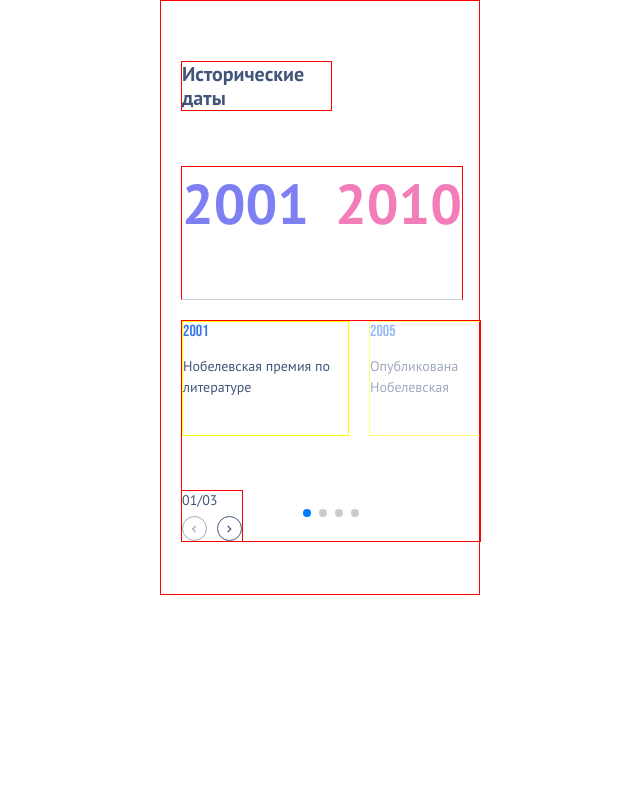
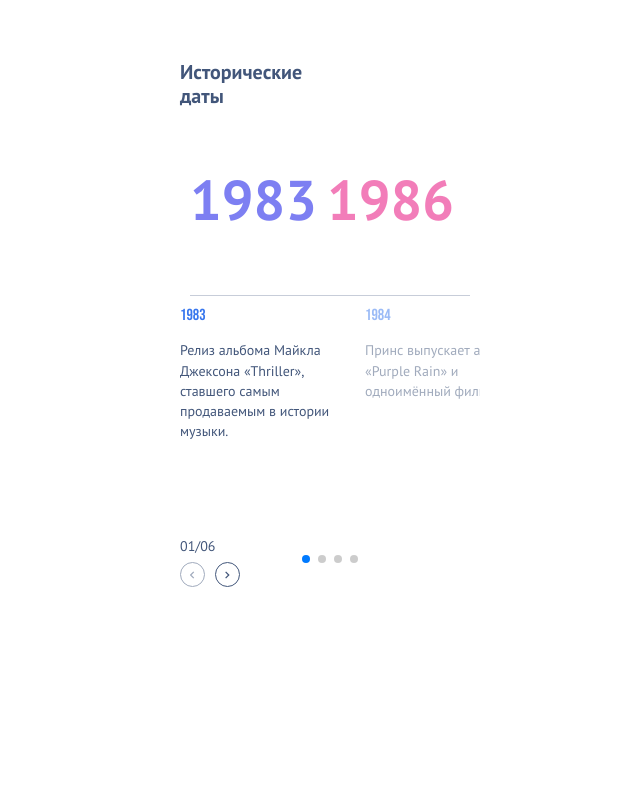
Before and after one commit to DieReiterin/dates-slider, a React app: page / in a window 1280 px wide. Shown: the top 800 px of the page, without its empty margins (320-960 px from the left). Built offline with nearby package versions, Linux system fonts and the light colour scheme; the HTML template or start-up script is replaced by a standard one.

Commit message:
Deploy preps

```diff
--- a/src/components/Block/Block.tsx
+++ b/src/components/Block/Block.tsx
@@ -9,8 +9,10 @@ const BlockContainer = styled.div`
     height: 1080px;
     margin: 0 auto 20px;
     background-color: #fff;
+
     @media (max-width: 1500px) {
         width: 320px;
+        height: 568px;
     }
 `;
 
--- a/src/components/Block/MainLayer/CirclePoints.tsx
+++ b/src/components/Block/MainLayer/CirclePoints.tsx
@@ -1,10 +1,19 @@
 import React, { useState, useRef, useEffect } from 'react';
 import styled from 'styled-components';
 import { gsap } from 'gsap';
+import TopicName from './TopicName';
+
+const Wrapper = styled.div`
+    position: absolute;
+    top: 215px;
+    left: calc(50% - 265px);
+    width: 530px;
+    height: 530px;
+`;
 
 const RotatingCircle = styled.div`
     position: absolute;
-    top: 215px;
+    top: 0;
     left: calc(50% - 265px);
     width: 530px;
     height: 530px;
@@ -48,7 +57,7 @@ const Dot = styled.div<{ top: string; left: string; accented: boolean }>`
 
 const calculateDotPositions = (count: number) => {
     const positions = [];
-    const offsetAngle = Math.PI / 4;
+    const offsetAngle = Math.PI / 6;
 
     for (let i = 0; i < count; i++) {
         const angle = (2 * Math.PI * i) / count - Math.PI / 2 + offsetAngle;
@@ -64,12 +73,14 @@ interface CirclePointsProps {
     total: number;
     current: number;
     setPeriod: (number: number) => void;
+    topicName: string;
 }
 
 const CirclePoints: React.FC<CirclePointsProps> = ({
     total,
     current,
     setPeriod,
+    topicName,
 }) => {
     const [points, setPoints] = useState(calculateDotPositions(total));
     const [activeIndex, setActiveIndex] = useState<number>(1);
@@ -138,6 +149,8 @@ const CirclePoints: React.FC<CirclePointsProps> = ({
     }, [current]);
 
     return (
+        <Wrapper>
+            <TopicName text={topicName} />
             <RotatingCircle ref={circleRef}>
                 {points.map((point, index) => (
                     <Dot
@@ -147,7 +160,9 @@ const CirclePoints: React.FC<CirclePointsProps> = ({
                         }}
                         top={point.top}
                         left={point.left}
-                    accented={index === activeIndex || index === hoveredIndex}
+                        accented={
+                            index === activeIndex || index === hoveredIndex
+                        }
                         onMouseEnter={() => setHoveredIndex(index)}
                         onMouseLeave={() => setHoveredIndex(null)}
                         onClick={() => handleDotClick(index)}
@@ -155,11 +170,10 @@ const CirclePoints: React.FC<CirclePointsProps> = ({
                         {index === activeIndex || index === hoveredIndex
                             ? point.number
                             : ''}
-                    {/* : '•'} */}
-                    {/* {point.number} */}
                     </Dot>
                 ))}
             </RotatingCircle>
+        </Wrapper>
     );
 };
 
--- a/src/components/Block/MainLayer/Counter.tsx
+++ b/src/components/Block/MainLayer/Counter.tsx
@@ -20,11 +20,11 @@ const CounterContainer = styled.div`
     @media (max-width: 1500px) {
         order: 2;
         transform: translateY(-100%);
+        z-index: 10;
         width: 60px;
         height: 50px;
         margin: 0;
         padding: 0;
-        border: 1px solid red;
     }
 `;
 
--- a/src/components/Block/MainLayer/DatesDisplay.tsx
+++ b/src/components/Block/MainLayer/DatesDisplay.tsx
@@ -19,16 +19,18 @@ const StyledDatesDisplay = styled.div`
     }
     @media (max-width: 1500px) {
         width: 280px;
-        justify-content: space-between;
-        margin: 0 0 20px;
+        margin: 0 auto 10px;
         padding: 0 0 60px;
-        border: 1px solid red;
         border-bottom: 1px solid #c7cdd9;
 
         h2 {
             margin: 0;
             font-size: 56px;
             line-height: 72px;
+        }
+        h2.red {
+            margin: 0 0 0 10px;
+            color: rgba(239, 93, 168, 0.8);
         }
     }
 `;
@@ -43,9 +45,9 @@ const DatesDisplay: React.FC<IDatesDisplayProps> = ({ startYear, endYear }) => {
     const [displayedEndYear, setDisplayedEndYear] = useState(endYear);
 
     useEffect(() => {
-        const duration = 900; // Общая длительность анимации в миллисекундах
-        const intervalTime = 50; // Интервал между шагами (меньше = более плавно)
-        const steps = Math.floor(duration / intervalTime); // Количество шагов
+        const duration = 900;
+        const intervalTime = 50;
+        const steps = Math.floor(duration / intervalTime);
 
         const startYearStep = (startYear - displayedStartYear) / steps;
         const endYearStep = (endYear - displayedEndYear) / steps;
--- a/src/components/Block/MainLayer/EventSlider.tsx
+++ b/src/components/Block/MainLayer/EventSlider.tsx
@@ -27,10 +27,8 @@ const SliderContainer = styled.div<{ isFading: boolean }>`
     }
 
     @media (max-width: 1500px) {
-        border: 1px solid red;
-
         .swiper {
-            padding-bottom: 105px;
+            padding: 0 113px 105px 0;
         }
 
         .swiper-slide {
@@ -56,7 +54,6 @@ const NavBtnWrapper = styled.div`
     align-items: center;
     justify-content: center;
     width: 75px;
-    height: 100%;
 
     @media (max-width: 1500px) {
         display: none;
@@ -89,7 +86,7 @@ const SlideContent = styled.div`
     align-items: flex-start;
     box-sizing: border-box;
     width: auto;
-    height: 135px;
+    min-height: 135px;
 
     span {
         margin: 0 0 15px;
@@ -107,8 +104,7 @@ const SlideContent = styled.div`
     }
 
     @media (max-width: 1500px) {
-        height: 115px;
-        border: 1px solid yellow;
+        min-height: 115px;
 
         span {
             font-size: 16px;
@@ -185,6 +181,7 @@ const EventSlider: React.FC<IEventSliderProps> = ({ events }) => {
     useEffect(() => {
         resizeSlides();
         scrollToStart();
+        swiperRef.current?.update();
     }, [currentEvents]);
 
     return (
@@ -211,11 +208,10 @@ const EventSlider: React.FC<IEventSliderProps> = ({ events }) => {
             </NavBtnWrapper>
             <Swiper
                 slidesPerView="auto"
-                modules={[Pagination]}
                 onSwiper={(swiper) => (swiperRef.current = swiper)}
                 onSlideChange={updateBtnsVisibility}
+                modules={[Pagination]}
                 pagination={{ clickable: true }}
-                slidesPerGroup={1}
             >
                 {currentEvents.map((event, index) => (
                     <SwiperSlide key={index} style={{ width: 'auto' }}>
--- a/src/components/Block/MainLayer/MainLayer.tsx
+++ b/src/components/Block/MainLayer/MainLayer.tsx
@@ -20,7 +20,6 @@ const Layer = styled.div`
 
     @media (max-width: 1500px) {
         padding: 60px 0 0 20px;
-        border: 1px solid red;
     }
 `;
 
@@ -46,6 +45,7 @@ const MainLayer: React.FC = () => {
                 current={activePeriodIndex + 1}
                 total={timePeriods.length}
                 setPeriod={handleYearChange}
+                topicName={activePeriod.topic}
             />
             <Counter
                 current={activePeriodIndex + 1}
--- a/src/components/Block/MainLayer/Title.tsx
+++ b/src/components/Block/MainLayer/Title.tsx
@@ -18,10 +18,9 @@ const Text = styled.p`
         padding: 0;
         margin: 0 0 55px;
         font-size: 20px;
-        border: 1px solid red;
+        border: none;
     }
 `;
-// border: 1px solid black;
 
 interface ITitleProps {
     children: ReactNode;
--- /dev/null
+++ b/src/components/Block/MainLayer/TopicName.tsx
@@ -0,0 +1,37 @@
+import React, { useState, useRef, useEffect } from 'react';
+import styled from 'styled-components';
+import { gsap } from 'gsap';
+
+const Topic = styled.div`
+    position: absolute;
+    top: 20px;
+    left: calc(100% - 90px);
+    font-size: 20px;
+    font-weight: bold;
+
+    @media (max-width: 1500px) {
+        display: none;
+    }
+`;
+
+const TopicName: React.FC<{ text: string }> = ({ text }) => {
+    const [currentTopic, setCurrentTopic] = useState(text);
+    const topicRef = useRef<HTMLDivElement>(null);
+
+    useEffect(() => {
+        if (topicRef.current) {
+            gsap.to(topicRef.current, {
+                opacity: 0,
+                duration: 0.7,
+                onComplete: () => {
+                    setCurrentTopic(text);
+                    gsap.to(topicRef.current, { opacity: 1, duration: 0.5 });
+                },
+            });
+        }
+    }, [text]);
+
+    return <Topic ref={topicRef}>{currentTopic}</Topic>;
+};
+
+export default TopicName;
--- a/src/constants/timePeriods.ts
+++ b/src/constants/timePeriods.ts
@@ -2,25 +2,116 @@ import { ITimePeriod } from '@/types/types';
 
 export const timePeriods: ITimePeriod[] = [
     {
-        startYear: 2001,
-        endYear: 2010,
+        startYear: 1983,
+        endYear: 1986,
+        topic: 'Музыка',
+        events: [
+            {
+                year: 1983,
+                text: 'Релиз альбома Майкла Джексона «Thriller», ставшего самым продаваемым в истории музыки.',
+            },
+            {
+                year: 1984,
+                text: 'Принс выпускает альбом «Purple Rain» и одноимённый фильм.',
+            },
+            {
+                year: 1985,
+                text: 'Международный благотворительный концерт «Live Aid», организованный Бобом Гелдофом, собрал миллионы долларов для помощи Африке.',
+            },
+            {
+                year: 1986,
+                text: 'Группа Metallica выпускает культовый альбом «Master of Puppets», ставший значимым для жанра трэш-метал.',
+            },
+        ],
+    },
+    {
+        startYear: 1987,
+        endYear: 1991,
+        topic: 'Кино',
+        events: [
+            {
+                year: 1987,
+                text: '«Хищник»/Predator, США (реж. Джон Мактирнан)',
+            },
+            {
+                year: 1988,
+                text: '«Кто подставил кролика Роджера»/Who framed Roger Rabbit, США (реж. Роберт Земекис)',
+            },
+            {
+                year: 1989,
+                text: '«Назад в будущее 2»/Back To  The Future 2, США (реж. Роберт Земекис)',
+            },
+            {
+                year: 1990,
+                text: '«Крепкий орешек 2»/Die Hard 2, США (реж. Ренни Харлин)',
+            },
+            {
+                year: 1991,
+                text: '«Семейка Аддамс»/The Addams Family, США (реж. Барри Зонненфельд)',
+            },
+        ],
+    },
+    {
+        startYear: 1992,
+        endYear: 1997,
         topic: 'Литература',
         events: [
-            { year: 2001, text: 'Нобелевская премия по литературе' },
-            { year: 2005, text: 'Опубликована Нобелевская' },
-            { year: 2006, text: 'Опубликована Нобелевская 2' },
-            { year: 2010, text: 'Опубликована последняя книга' },
+            {
+                year: 1992,
+                text: 'Нобелевская премия по литературе — Дерек Уолкотт, «За блестящий образец карибского эпоса в 64 разделах».',
+            },
+            { year: 1994, text: '«Бессонница» — роман Стивена Кинга.' },
+            {
+                year: 1995,
+                text: 'Нобелевская премия по литературе — Шеймас Хини',
+            },
+            {
+                year: 1997,
+                text: '«Гарри Поттер и философский камень» — роман Джоан Роулинг.',
+            },
+        ],
+    },
+    {
+        startYear: 1999,
+        endYear: 2004,
+        topic: 'Театр',
+        events: [
+            {
+                year: 1999,
+                text: 'Премьера балета «Золушка» в постановке Жан-Кристофа Майо, сценография Эрнеста Пиньона',
+            },
+            { year: 2000, text: 'Возобновлено издание журнала «Театр»' },
+            {
+                year: 2002,
+                text: 'Премьера трилогии Тома Стоппарда «Берег Утопии», Королевский Национальный театр, Лондон',
+            },
+            {
+                year: 2003,
+                text: 'В Венеции завершена реконструкция театра «Ла Фениче», пострадавшего при пожаре',
+            },
         ],
     },
     {
         startYear: 2011,
         endYear: 2014,
-        topic: 'Кино',
+        topic: 'Спорт',
         events: [
-            { year: 2011, text: 'Оскар за лучший фильм получил Birdman.' },
-            { year: 2012, text: 'Вышел Оскар за лучший' },
-            { year: 2013, text: 'Вышел Оскар за лучший 2' },
-            { year: 2014, text: 'Вышел фильм Ла-Ла Ленд.' },
+            {
+                year: 2011,
+                text: 'Испания побеждает в финале Чемпионата мира по футболу 2010 года, впервые в своей истории.',
+            },
+            {
+                year: 2012,
+                text: 'Олимпийские игры в Лондоне, церемония открытия срежиссирована Дэнни Бойлом.',
+            },
+            {
+                year: 2013,
+                text: 'Бразилия выигрывает Кубок конфедераций, обыграв Испанию в финале.',
+            },
+            {
+                year: 2014,
+                text: 'Германия становится чемпионом мира по футболу, победив Аргентину в финале.',
+            },
         ],
     },
     {
@@ -40,7 +131,18 @@ export const timePeriods: ITimePeriod[] = [
                 year: 2017,
                 text: 'Компания Tesla официально представила первый в мире электрический грузовик Tesla Semi',
             },
-            { year: 2022, text: 'Научное событие 3' },
+            {
+                year: 2018,
+                text: 'Старт космического корабля Solar Probe Plus, предназначенного для изучения Солнца',
+            },
+            {
+                year: 2019,
+                text: 'Google объявил о создании 53-кубитного квантового компьютера',
+            },
+            {
+                year: 2020,
+                text: 'Корабль Crew Dragon вернулся на Землю из первого пилотируемого полёта',
+            },
         ],
     },
 ];
--- a/src/styles/main.scss
+++ b/src/styles/main.scss
@@ -6,9 +6,5 @@ body {
     padding: 0;
     font-family: 'PT Sans', sans-serif;
     color: #42567a;
-    background-color: #484848;
-}
-
-#root {
     background-color: #fff;
 }
--- a/webpack.config.js
+++ b/webpack.config.js
@@ -26,7 +26,7 @@ module.exports = {
                 use: ['style-loader', 'css-loader', 'sass-loader'],
             },
             {
-                test: /\.css$/, // Добавляем обработку обычных CSS файлов
+                test: /\.css$/,
                 use: ['style-loader', 'css-loader'],
             },
             {
```
Also changed, not shown: public/dates-slider.png (added), 1 other file (tests, documents, lock files or other folders). Lines whose indentation alone changed are shown as unchanged.
